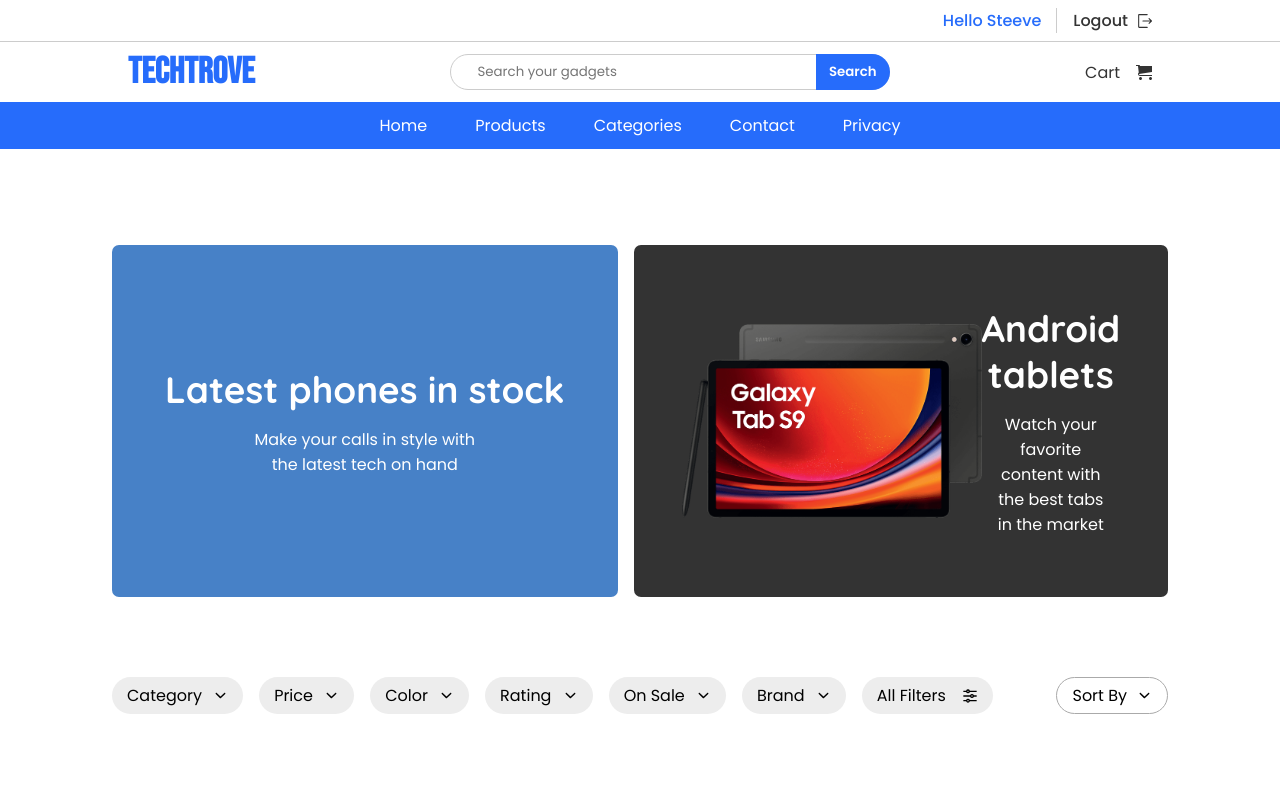
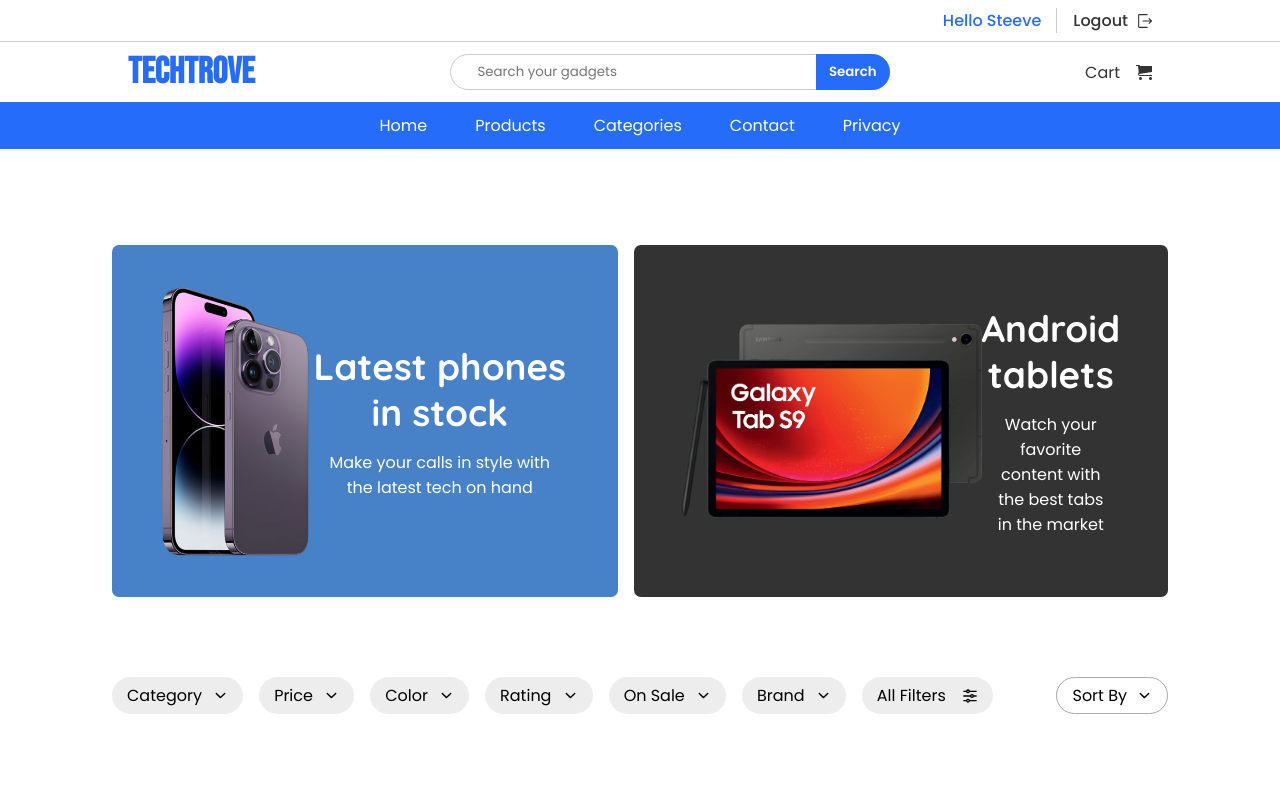
Before and after one commit to Steeve26/electronics-store, a React (Vite) app: page /products in a window 1280 px wide. Shown: the top 800 px of the page. Built offline with nearby package versions, Linux system fonts and the light colour scheme.

Commit message:
Revert "deployment testing"
reverting all testing

```diff
--- a/src/pages/products.jsx
+++ b/src/pages/products.jsx
@@ -1,8 +1,8 @@
 import ProductGrid from "../components/productGrid"
 import styles from './products.module.css'
-// import iphone from '../assets/iPhone-14-pro.png'
+import iphone from '../assets/iPhone-14-pro.png'
 import tab from '../assets/galaxy tab s9.webp'
-import {RiEqualizerLine} from 'react-icons/ri'
+import {RiArrowDownSLine, RiEqualizerLine} from 'react-icons/ri'
 import {IoIosArrowDown} from 'react-icons/io'
 
 export default function products() {
@@ -11,7 +11,7 @@
       <div className={styles.advertWrapper}>
 
         <div className={styles.advertContainer}>
-          {/* <img width='150px' src={iphone} alt='' />    */}
+          <img width='150px' src={iphone} alt='' />
 
           <div className={styles.callToAction}>
             <h1 className={styles.title}>Latest phones in stock</h1>
--- a/src/pages/products.module.css
+++ b/src/pages/products.module.css
@@ -84,7 +84,7 @@
   justify-content: center;
   gap: 10px;
   cursor: pointer;
-  transition-duration: .1s;
+  transition-duration: .3s;
 }
 .filtersWrapper .sorting:hover {
   background: var(--lightGrey);
```
